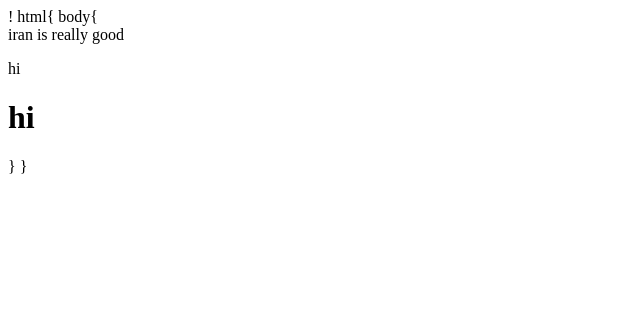
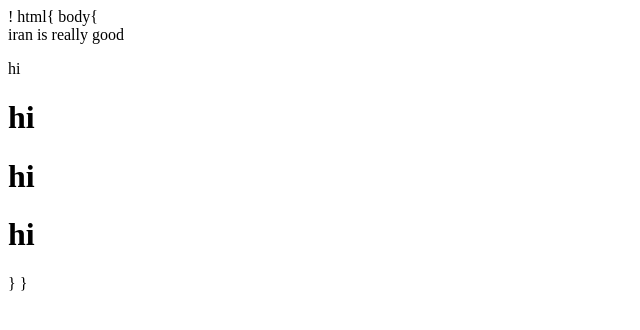
Before and after one commit to Parsam22/git_learning, a plain HTML site: page index.html in a window 1280 px wide. Shown: the whole page, without its empty margins (0-640 px from the left). Drawn offline with Linux system fonts and the light colour scheme.

Commit message:
Update index.html

```diff
--- a/index.html
+++ b/index.html
@@ -6,6 +6,8 @@ body{
 <div>iran is really good</div>
 <p>hi</p>
 <h1>hi</h1>
+<h1>hi</h1>
+<h1>hi</h1>
 }
 
 }
```
